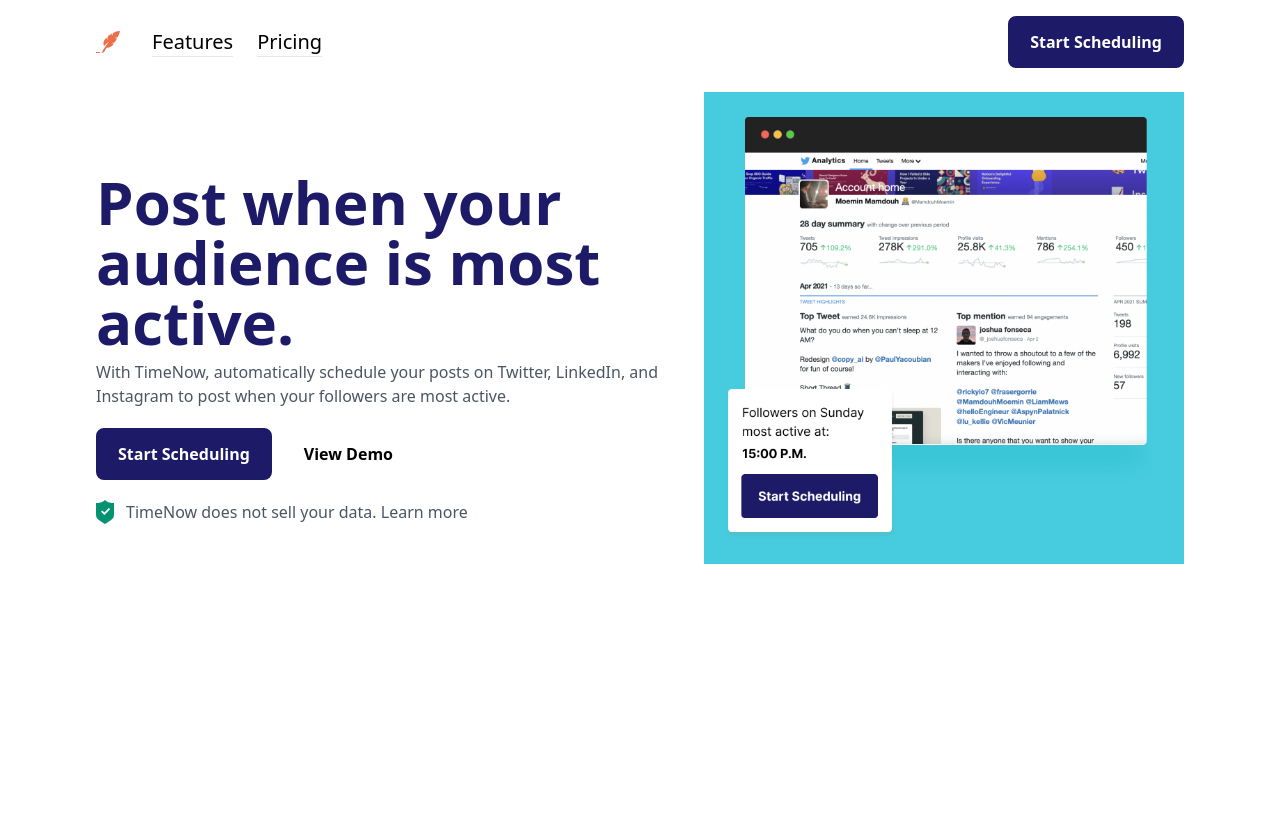
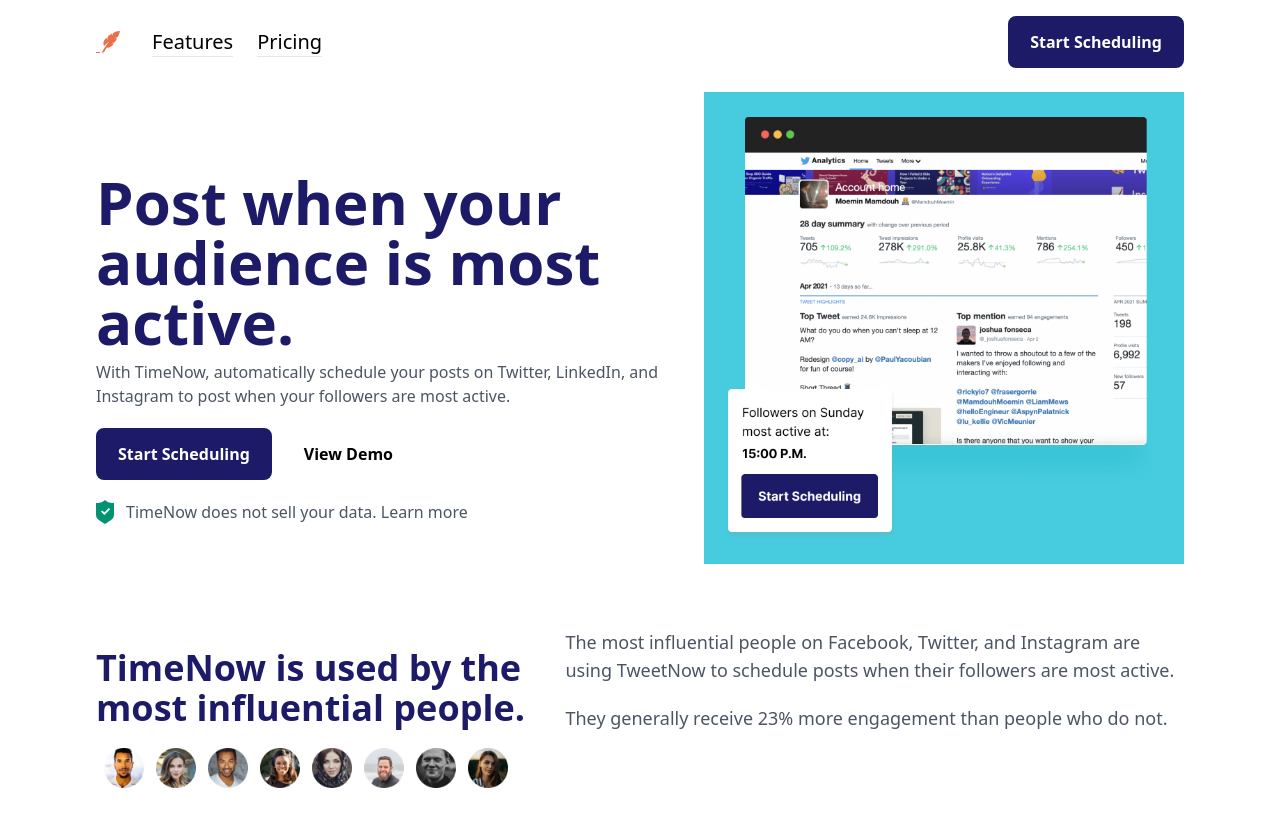
Before and after one commit to Mateusz-Zygadlo/time-now-landing-page, a React (Create React App) app: page / in a window 1280 px wide. Shown: the top 826 px of the page. Before the commit the page ends 800 px from the top, so only its background shows below. Built offline with nearby package versions, Linux system fonts and the light colour scheme.

Commit message:
add Recommended section [home]

```diff
--- /dev/null
+++ b/src/components/home/Recommended.tsx
@@ -0,0 +1,28 @@
+import React from 'react'
+import { RECOMMENDED_CONTENT } from '../../content'
+
+export const Recommended = () => {
+  const { h1, users, p1, p2 } = RECOMMENDED_CONTENT
+
+  return(
+    <div className="py-16 flex flex-col lg:flex-row justify-between">
+      <div className="lg:mr-5 flex flex-col md:flex-row lg:flex-col my-5">
+        <h1 className="text-4xl font-extrabold text-dark-violet">{h1}</h1>
+        <div className="flex items-center flex-wrap px-2 mt-5 md:mt-0 lg:mt-5">
+          {users.map((user, index: number) => (
+            <img
+              key={index}
+              src={user}
+              alt="user"
+              className="w-10 mr-3"
+            />
+          ))}
+        </div>
+      </div>
+      <div>
+        <p className="text-lg text-gray-600">{p1}</p>
+        <p className="text-lg mt-5 text-gray-600">{p2}</p>
+      </div>
+    </div>
+  )
+}
--- a/src/components/home/index.ts
+++ b/src/components/home/index.ts
@@ -1 +1,2 @@
 export { Main } from './Main'
+export { Recommended } from './Recommended'
--- a/src/components/index.ts
+++ b/src/components/index.ts
@@ -1,3 +1,6 @@
 export { Navbar } from './Navbar'
 export { Button } from './Button'
-export { Main } from './home'
+export {
+  Main,
+  Recommended,
+} from './home'
--- a/src/content.tsx
+++ b/src/content.tsx
@@ -9,6 +9,21 @@
       image: Images.Shield,
       p: 'TimeNow does not sell your data. Learn more'
     }
+  ]
+}
+
+export const RECOMMENDED_CONTENT = {
+  h1: 'TimeNow is used by the most influential people.',
+  users: [
+    Images.UA1,
+    Images.UA2,
+    Images.UA3,
+    Images.UA4,
+    Images.UA5,
+    Images.UA6,
+    Images.UA7,
+    Images.UA8,
   ],
-
+  p1: 'The most influential people on Facebook, Twitter, and Instagram are using TweetNow to schedule posts when their followers are most active.',
+  p2: 'They generally receive 23% more engagement than people who do not.',
 }
--- a/src/pages/Home.tsx
+++ b/src/pages/Home.tsx
@@ -1,7 +1,8 @@
 import React from 'react'
 import {
   Navbar,
-  Main
+  Main,
+  Recommended
 } from '../components'
 
 export const Home = () => {
@@ -10,6 +11,7 @@
       <Navbar />
       <div className="md:px-16 lg:px-24 px-5 mt-2">
         <Main />
+        <Recommended />
       </div>
     </div>
   )
```
